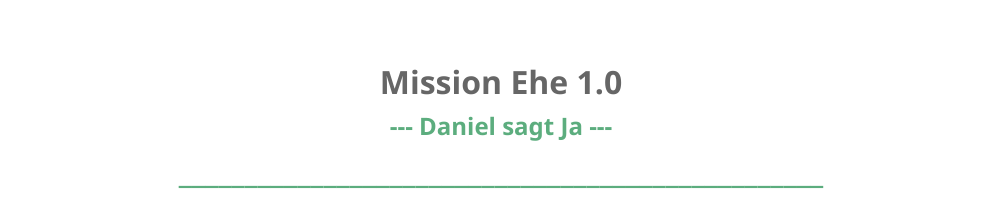
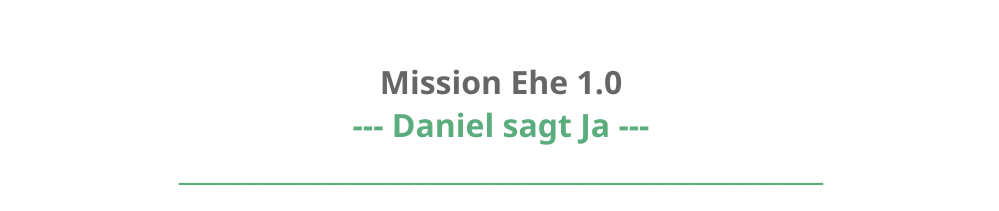
Before and after one commit to memphis11/Daniels_Junggesellenabschied, a plain HTML site: page index.html in a window 1280 px wide. Shown: the top 211 px of the page, without its empty margins (139-1138 px from the left). Drawn offline with Linux system fonts and the light colour scheme.

Commit message:
Update index.html

```diff
--- a/index.html
+++ b/index.html
@@ -170,7 +170,7 @@
         <br>
         <br>
         <h1 style="color: #666666;">Mission Ehe 1.0</h1>
-            <h2 style="color: #5cad7e;">--- Daniel sagt Ja ---</h2>
+            <h1 style="color: #5cad7e;">--- Daniel sagt Ja ---</h1>
         <h1 style="color: #5cad7e;">_________________________________________________</h1>
         <h1 style="color: #5cad7e;"></h1>
         <br>
```
